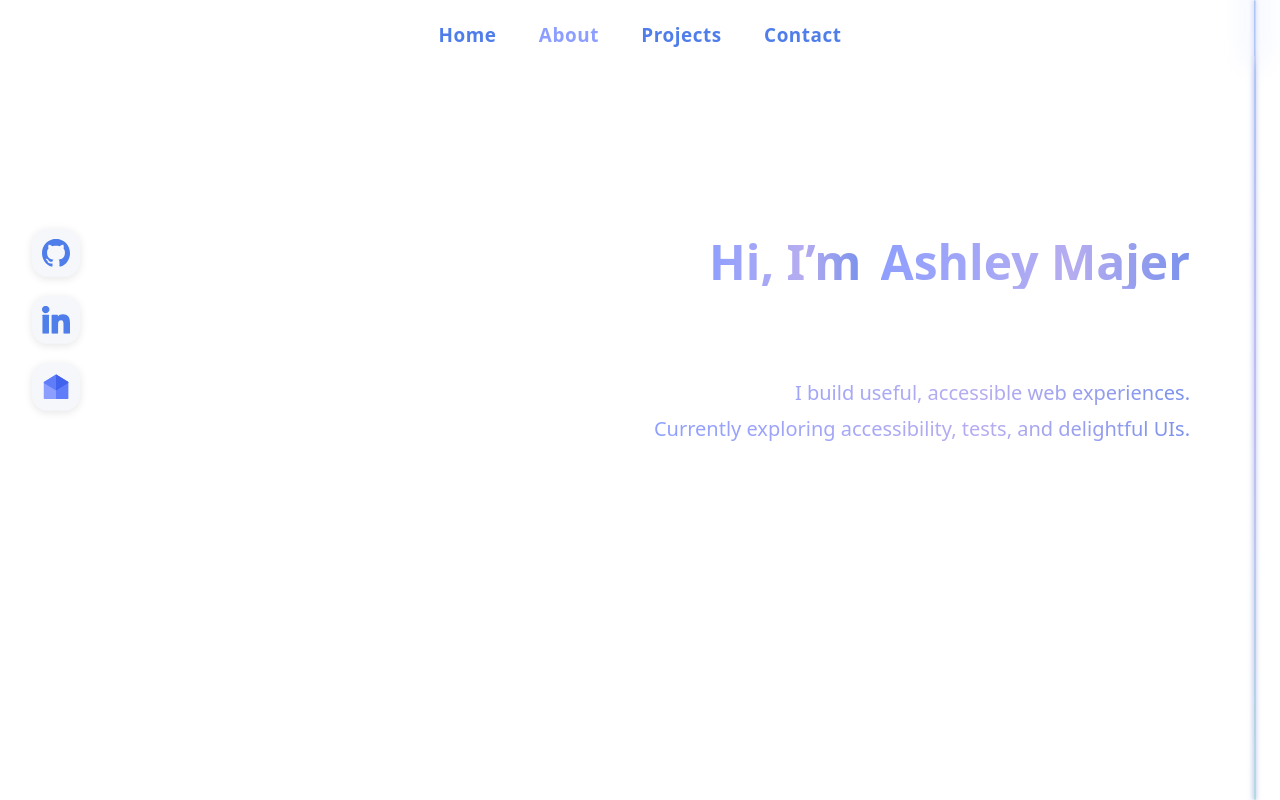
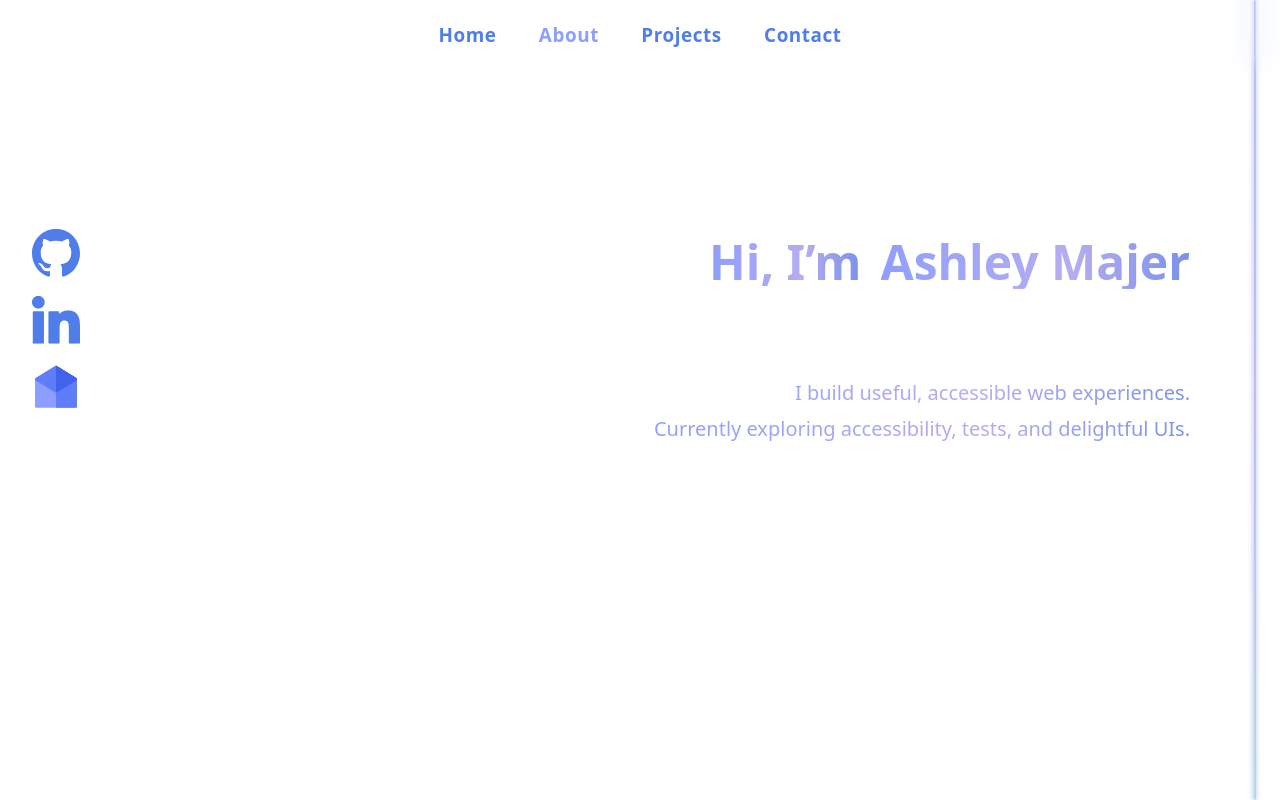
Before and after one commit to MajerAsh/AMajerWebsite, a React (Vite) app: page / in a window 1280 px wide. Shown: the top 800 px of the page. Built offline with nearby package versions, Linux system fonts and the light colour scheme.

Commit message:
sidsebar tweaks

```diff
--- a/src/styles.css
+++ b/src/styles.css
@@ -182,22 +182,29 @@ html::-webkit-scrollbar {
   justify-content: center;
   width: 48px;
   height: 48px;
-  background: var(--card);
+  background: transparent;
   border-radius: 1rem;
-  box-shadow: 0 2px 8px rgba(0, 0, 0, 0.1);
+  box-shadow: none;
   color: var(--fg);
   transition: background 0.2s, color 0.2s, transform 0.15s;
 }
 .sidebar-social__list a:hover,
 .sidebar-social__list a:focus-visible {
-  background: var(--accent);
-  color: #fff;
+  background: transparent;
+  color: inherit;
   transform: translateY(-2px) scale(1.08);
+}
+.sidebar-social__list a:hover img,
+.sidebar-social__list a:focus-visible img {
+  filter: brightness(0) saturate(100%) invert(72%) sepia(16%) saturate(7492%) hue-rotate(202deg) brightness(104%) contrast(101%);
+}
 }
 .sidebar-social__list img {
   width: 28px;
   height: 28px;
   display: block;
+  background: none;
+  border-radius: 0;
 }
 @media (max-width: 700px) {
   .sidebar-social {
```
